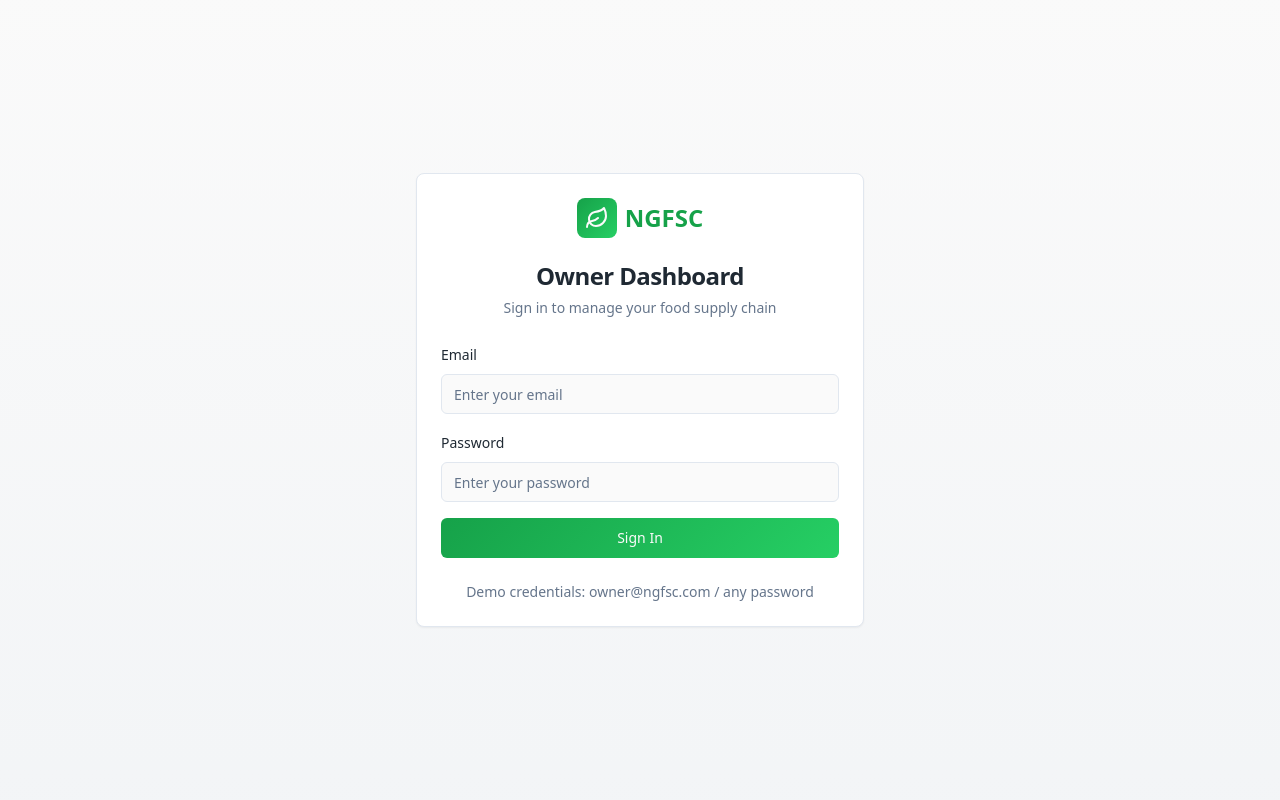
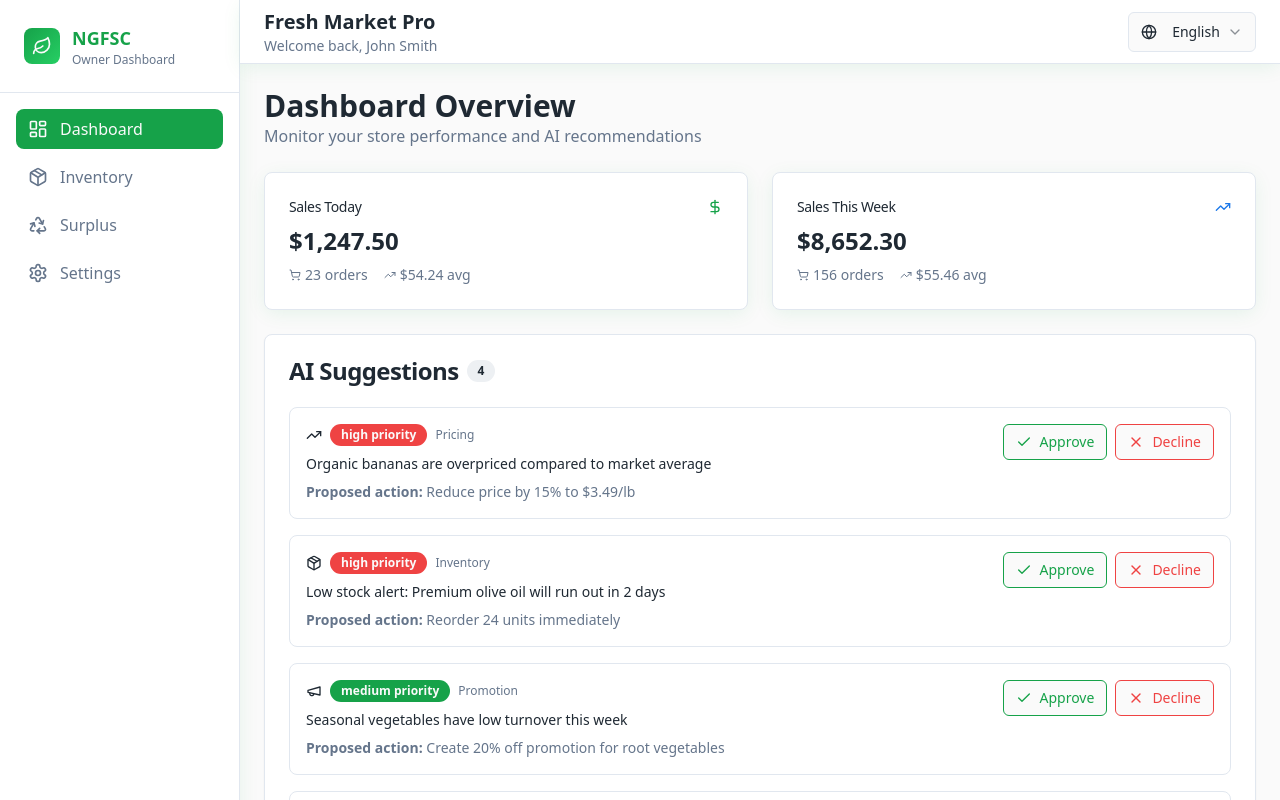
Before and after one commit to NeuracodeDev/ngfsc-owner-portal-react, a React (Vite) app: page /app in a window 1280 px wide. Before the commit this address led to /login. Shown: the top 800 px of the page. Built offline with nearby package versions, Linux system fonts and the light colour scheme.

Commit message:
Remove authentication wall
Allow access to the app without login.

```diff
--- a/src/App.tsx
+++ b/src/App.tsx
@@ -25,21 +25,6 @@ const LoadingFallback = () => (
   </div>
 );
 
-// Protected route wrapper
-const ProtectedRoute = ({ children }: { children: React.ReactNode }) => {
-  const { isAuthenticated, loading } = useAuth();
-
-  if (loading) {
-    return <LoadingFallback />;
-  }
-
-  if (!isAuthenticated) {
-    return <Navigate to="/login" replace />;
-  }
-
-  return <>{children}</>;
-};
-
 const App = () => (
   <QueryClientProvider client={queryClient}>
     <TooltipProvider>
@@ -48,18 +33,14 @@ const App = () => (
       <BrowserRouter>
         <Suspense fallback={<LoadingFallback />}>
           <Routes>
-            {/* Redirect root to app */}
+            {/* Redirect root to app dashboard */}
             <Route path="/" element={<Navigate to="/app" replace />} />
 
-            {/* Login route */}
+            {/* Optional login route (no auth required) */}
             <Route path="/login" element={<LoginPage />} />
 
-            {/* Protected dashboard routes */}
-            <Route path="/app" element={
-              <ProtectedRoute>
-                <DashboardLayout />
-              </ProtectedRoute>
-            }>
+            {/* Dashboard routes - no auth protection */}
+            <Route path="/app" element={<DashboardLayout />}>
               <Route index element={<HomeDashboard />} />
               <Route path="inventory" element={<InventoryPage />} />
               <Route path="surplus" element={<SurplusPage />} />
--- a/src/pages/DashboardLayout.tsx
+++ b/src/pages/DashboardLayout.tsx
@@ -19,11 +19,15 @@ import {
 } from "@/components/ui/select"
 
 const DashboardLayout = () => {
-  const { user, logout } = useAuth();
+  // Mock user data for demo
+  const mockUser = {
+    name: 'John Smith',
+    storeName: 'Fresh Market Pro'
+  };
   const navigate = useNavigate();
 
   const handleLogout = async () => {
-    await logout();
+    // For demo, just navigate to login
     navigate('/login');
   };
 
@@ -94,10 +98,10 @@ const DashboardLayout = () => {
         <header className="h-16 bg-card border-b border-border px-6 flex items-center justify-between shadow-soft">
           <div>
             <h2 className="text-xl font-semibold text-foreground">
-              {user?.storeName}
+              {mockUser?.storeName}
             </h2>
             <p className="text-sm text-muted-foreground">
-              Welcome back, {user?.name}
+              Welcome back, {mockUser?.name}
             </p>
           </div>
 
--- a/src/pages/LoginPage.tsx
+++ b/src/pages/LoginPage.tsx
@@ -1,4 +1,5 @@
 import { useState } from 'react';
+import { useNavigate } from 'react-router-dom';
 import { Navigate } from 'react-router-dom';
 import { Button } from '@/components/ui/button';
 import { Input } from '@/components/ui/input';
@@ -11,30 +12,23 @@ import { Loader2, Leaf } from 'lucide-react';
 const LoginPage = () => {
   const [email, setEmail] = useState('');
   const [password, setPassword] = useState('');
-  const { login, loginLoading, isAuthenticated } = useAuth();
+  const [loading, setLoading] = useState(false);
   const { toast } = useToast();
-
-  // Redirect if already authenticated
-  if (isAuthenticated) {
-    return <Navigate to="/app" replace />;
-  }
+  const navigate = useNavigate();
 
   const handleSubmit = async (e: React.FormEvent) => {
     e.preventDefault();
+    setLoading(true);
 
-    try {
-      await login({ email, password });
+    // Simulate login delay
+    setTimeout(() => {
+      setLoading(false);
       toast({
-        title: "Welcome back!",
-        description: "Successfully logged in to your dashboard.",
+        title: "Demo Mode",
+        description: "Redirecting to dashboard - no auth required!",
       });
-    } catch (error) {
-      toast({
-        title: "Login failed",
-        description: "Please check your credentials and try again.",
-        variant: "destructive",
-      });
-    }
+      navigate('/app');
+    }, 1000);
   };
 
   return (
@@ -64,8 +58,7 @@ const LoginPage = () => {
                 placeholder="Enter your email"
                 value={email}
                 onChange={(e) => setEmail(e.target.value)}
-                required
-                disabled={loginLoading}
+                disabled={loading}
               />
             </div>
             <div className="space-y-2">
@@ -76,27 +69,26 @@ const LoginPage = () => {
                 placeholder="Enter your password"
                 value={password}
                 onChange={(e) => setPassword(e.target.value)}
-                required
-                disabled={loginLoading}
+                disabled={loading}
               />
             </div>
             <Button
               type="submit"
               className="w-full bg-gradient-primary"
-              disabled={loginLoading}
+              disabled={loading}
             >
-              {loginLoading ? (
+              {loading ? (
                 <>
                   <Loader2 className="mr-2 h-4 w-4 animate-spin" />
-                  Signing in...
+                  Redirecting...
                 </>
               ) : (
-                'Sign In'
+                'Go to Dashboard'
               )}
             </Button>
           </form>
           <div className="mt-6 text-center text-sm text-muted-foreground">
-            Demo credentials: owner@ngfsc.com / any password
+            Demo mode - click "Go to Dashboard" to explore the app
           </div>
         </CardContent>
       </Card>
```
